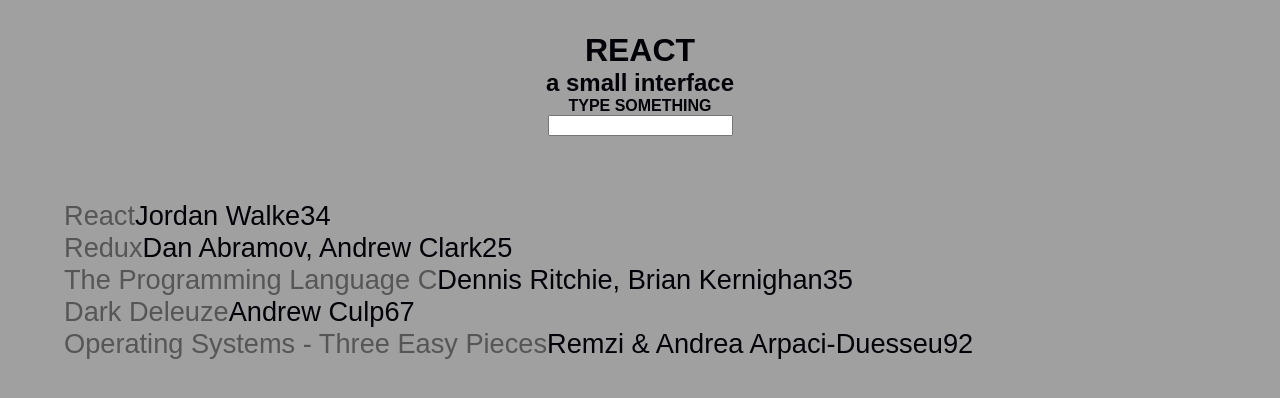
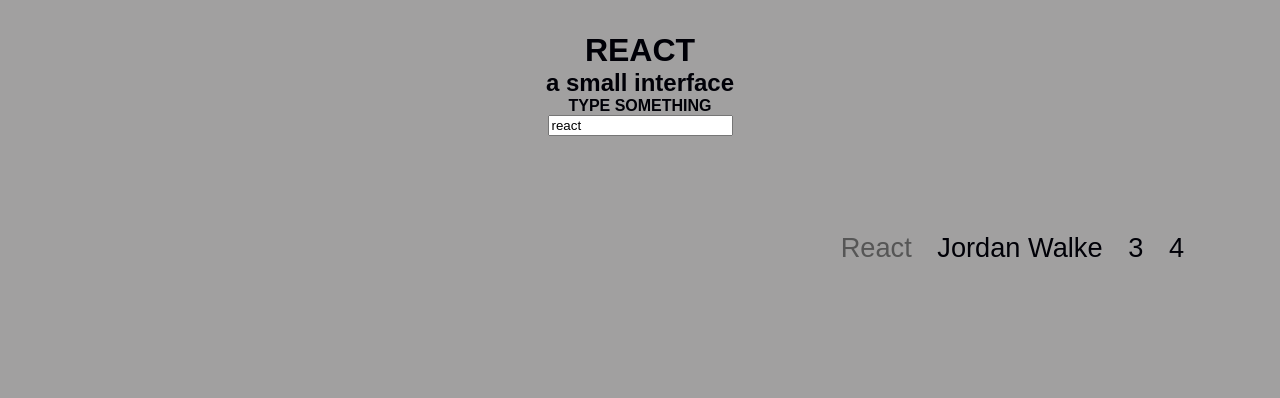
Before and after one commit to PhilippAubert/hacker_news_search, a React (Create React App) app: page / in a window 1280 px wide. Shown: the top 398 px of the page. Built offline with nearby package versions, Linux system fonts and the light colour scheme.

Commit message:
Add local storage setItem to useEffect

```diff
--- a/src/App.js
+++ b/src/App.js
@@ -1,13 +1,20 @@
 import './App.css';
 import { list } from './List.js';
-import {useState} from 'react';
+import {useState, useEffect} from 'react';
 
 export const App  = () => {
  	const stories = list;
-	const [value, setValue] = useState('');
 
- 	const onHandleInput  = (event)  =>
+	const [value, setValue] = useState(localStorage.getItem('search')||'react');
+
+	useEffect(()=>{
+		localStorage.setItem('search', value);
+	}, [value]);
+
+ 	const onHandleInput  = (event)  => {
 		setValue(event.target.value);
+		localStorage.setItem('search', event.target.value);
+	}
 
   	const headline = {
 	title : 'REACT',
@@ -35,13 +42,13 @@
 	list.map(item => <Item key={item.objectID} item={item}/>);
 
  const Item = ({ item }) => (
-  <div>
-    <span>
-      <a href={item.url}>{item.title}</a>
+  <div className="listItem">
+    <span className="listItem_">
+      <a  href={item.url}>{item.title}</a>
     </span>
-    <span>{item.author}</span>
-    <span>{item.num_comments}</span>
-    <span>{item.points}</span>
+    <span className="listItem_">{item.author}</span>
+    <span className="listItem_">{item.num_comments}</span>
+    <span className="listItem_">{item.points}</span>
   </div>
 );
 
```
